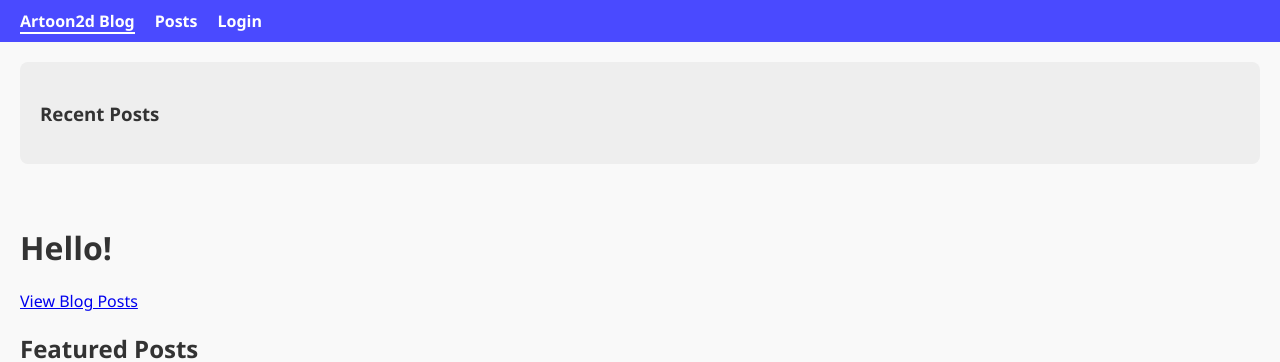
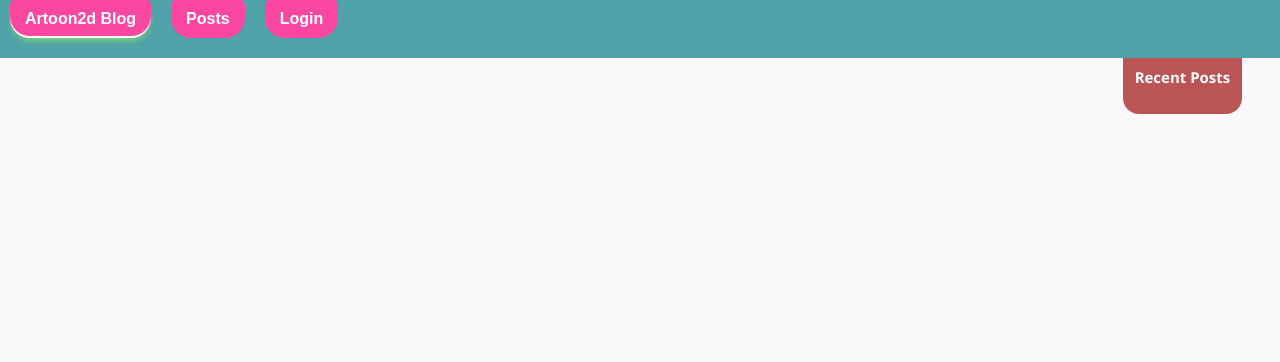
Before and after one commit to hearthdesign/artoon2d, a Django app: page / in a window 1280 px wide. Shown: the top 362 px of the page. Run offline with Django 4.2, Linux system fonts and the light colour scheme; parts of the project's set-up code (start-up, migrations or seed data) failed here and were passed over.

Commit message:
Add: buttons to nav element to assign style and improve functionality -Add: style for base.HTML

```diff
--- a/artoon2d_blog/static/artoon2d_blog/css/style.css
+++ b/artoon2d_blog/static/artoon2d_blog/css/style.css
@@ -1,58 +1,105 @@
 body {
   font-family: 'Segoe UI', sans-serif;
+  display: flex;
+  flex-direction: column;
   margin: 0;
+  height: 100%;
   padding: 0;
   background-color: #f9f9f9;
   color: #333;
 }
-
 .navbar {
-  background-color: #4a4aff;
-  padding: 10px 20px;
+  display: flex;
+  justify-content: space-between;
+  flex-wrap: wrap;
+  position: sticky;
+  top: 0;
+  background-color: #4fa2a8;
+  padding: 0 10px 20px;
+  border: none;
+  height: auto;
 }
 
 .navbar ul {
   list-style: none;
   display: flex;
+    flex-wrap: wrap;
+  align-items: center;
   gap: 20px;
   margin: 0;
   padding: 0;
 }
 
-.navbar a {
-  color: white;
-  text-decoration: none;
-  font-weight: bold;
+.navbar form {
+  margin: 0;
 }
 
-.navbar a.active {
-  border-bottom: 2px solid white;
+.nav-button {
+  background-color: #fc47a1;
+  color: white;
+  font-size: 1rem;
+  font-weight: bold;
+  border: none;
+  padding: 10px 15px;
+  border-radius: 0.3rem 0.3rem 1.25rem 1.25rem;
+  margin-top: 0;
+  vertical-align: middle;
+  cursor: pointer;
+  /* transition: background-color 0.3s ease; */
+  transition: transform 0.2s ease, box-shadow 0.3s ease;
+}
+
+.nav-button:hover {
+  background-color: #ff33a3;
+  transform: translateY(-2px);
+  box-shadow: 0 8px 15px rgba(142, 3, 235, 0.4);
+}
+
+.nav-button.active {
+  border: 0;
+  box-shadow: inset 0 -2px 0 white, /* fake border-bottom */
+    #9ff84c 0 5px 10px -5px;
 }
 
 aside {
-  background-color: #eee;
-  padding: 20px;
-  margin: 20px;
-  border-radius: 8px;
+  display: flex;
+  flex-direction: column;
+  text-align: center;
+  justify-content: center;
+  font-size: 0.8rem;
+  background-color: #bb5454;
+  width: 8%;
+  min-width: 69px;
+  height: 3rem;
+  color: white;
+  padding: 0.5rem 0.5rem 0 0.5rem;
+  margin: 0 3% 0 auto ;
+  border-radius: 0 0 1rem 1rem;
 }
 
 main {
-  padding: 20px;
+    flex-direction: column;
+  text-align: center;
+  justify-content: center;
+  flex: 1;
+  padding: 25%;
+  height: 100%;
 }
 
 footer {
-  background-color: #222;
-  color: #ccc;
+  background-color: #054549;
+  color: #dcc8f3;
   text-align: center;
+  width: 100%;
   padding: 10px;
-  margin-top: 40px;
+  padding-bottom: 55px;
 }
 
 .scroll-top-btn {
   position: fixed;
   bottom: 30px;
   right: 30px;
-  background-color: #4a4aff;
+  background-color: #4fa2a8;
   color: white;
   border: none;
   padding: 10px 15px;
--- a/artoon2d_blog/templates/artoon2d_blog/base.html
+++ b/artoon2d_blog/templates/artoon2d_blog/base.html
@@ -9,21 +9,22 @@
 <body>
     <header>
         {# Navigation bar #}
+    <header>
         <nav class="navbar">
             <ul>
-              <li><a href="{% url 'home' %}" class="nav-button {% if request.resolver_match.url_name == 'home' %}active{% endif %}">Artoon2d Blog</a></li>
-              <li><a href="{% url 'post_list' %}" class="nav-button {% if request.resolver_match.url_name == 'post_list' %}active{% endif %}">Posts</a></li>
-              {% if user.is_authenticated %}
-                <li><a href="{% url 'post_create' %}" class="nav-button">New Post</a></li>
-                <li><a href="{% url 'logout' %}" class="nav-button">Logout</a></li>
-              {% else %}
-                <li><a href="{% url 'login' %}" class="nav-button">Login</a></li>
-              {% endif %}
+                <li><form action="{% url 'home' %}" method="get"><button class="nav-button {% if request.resolver_match.url_name == 'home' %}active{% endif %}">Artoon2d Blog</button></form></li>
+                <li><form action="{% url 'post_list' %}" method="get"><button class="nav-button {% if request.resolver_match.url_name == 'post_list' %}active{% endif %}">Posts</button></form></li>
+                {% if user.is_authenticated %}
+                <li><form action="{% url 'post_create' %}" method="get"><button class="nav-button">New Post</button></form></li>
+                <li><form action="{% url 'logout' %}" method="post">{% csrf_token %}<button class="nav-button">Logout</button></form></li>
+                {% else %}
+                <li><form action="{% url 'login' %}" method="get"><button class="nav-button">Login</button></form></li>
+                {% endif %}
             </ul>
         </nav>
     </header>
     {# Sidebar with recent posts #}
-    <aside>
+    <aside class="sidebar_recent">
         <h3>Recent Posts</h3>
         <ul>
             {% for recent_post in recent_posts %}
```
